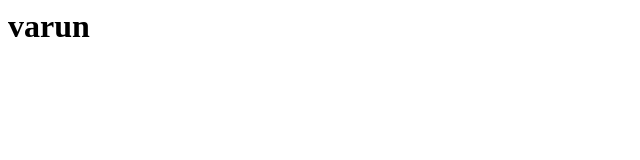
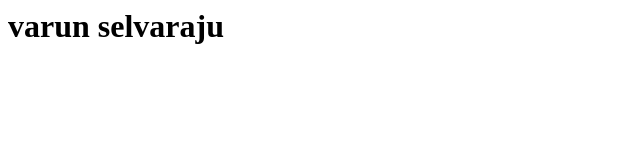
Before and after one commit to Varun1287/varun1, a plain HTML site: page index.html in a window 1280 px wide. Shown: the whole page, without its empty margins (0-640 px from the left). Drawn offline with Linux system fonts and the light colour scheme.

Commit message:
Update index.html

```diff
--- a/index.html
+++ b/index.html
@@ -1 +1 @@
-<h1>varun</h1>
+<h1>varun selvaraju</h1>
```
